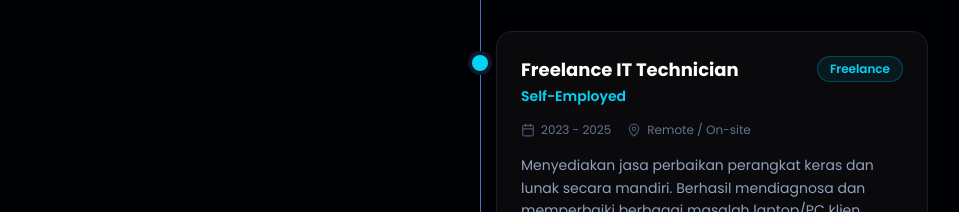
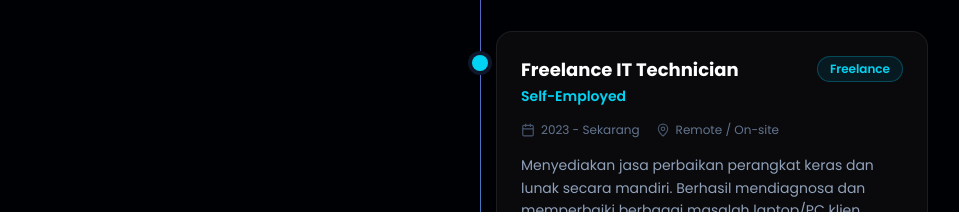
Before and after one commit to ardavids/portofolio, a Next.js app: page / in a window 1280 px wide. Shown: the part 1480-1692 px from the top of the page, without its empty margins (160-1119 px from the left). Built offline with nearby package versions, Linux system fonts and the light colour scheme.

Commit message:
feat: fix typo

```diff
--- a/components/pages/experience.tsx
+++ b/components/pages/experience.tsx
@@ -18,7 +18,7 @@ export default function Experience() {
     {
       role: "Freelance IT Technician",
       company: "Self-Employed",
-      date: "2023 - 2025",
+      date: "2023 - Sekarang",
       location: "Remote / On-site",
       type: "Freelance",
       desc: "Menyediakan jasa perbaikan perangkat keras dan lunak secara mandiri. Berhasil mendiagnosa dan memperbaiki berbagai masalah laptop/PC klien, melakukan instalasi ulang OS (Windows/Linux), serta memberikan konsultasi upgrade spesifikasi hardware untuk performa optimal.",
```
